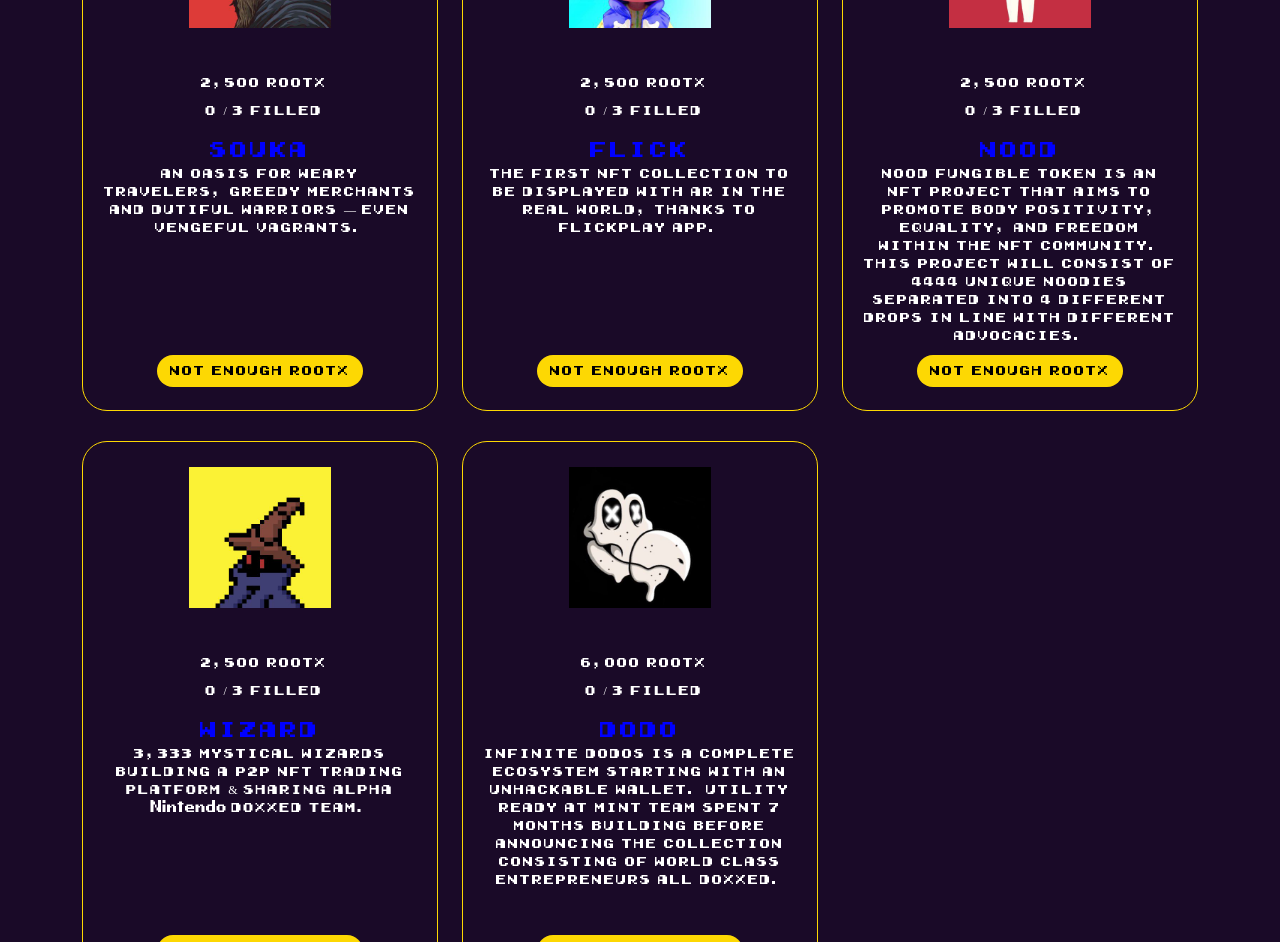
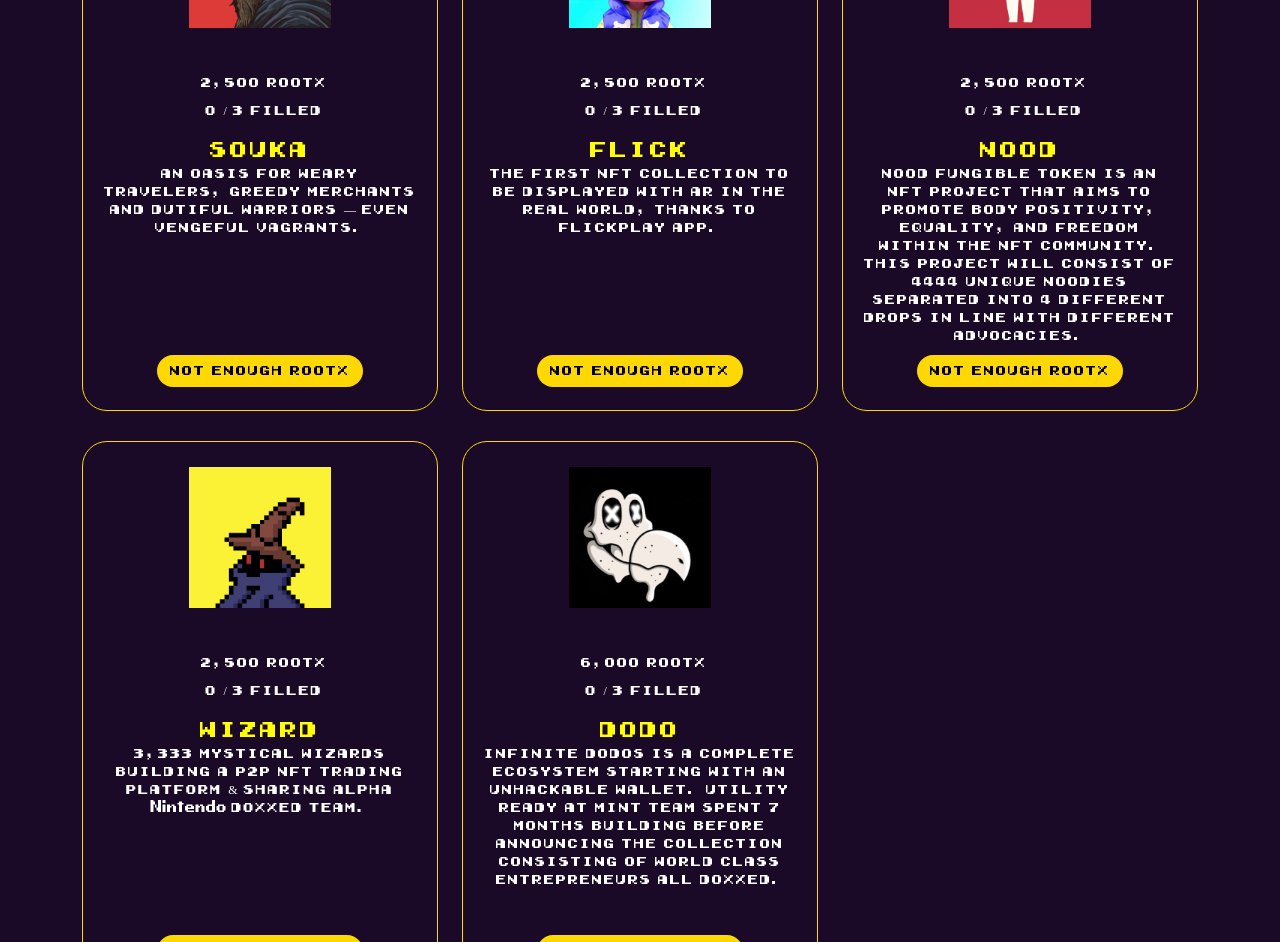
Before and after one commit to TechsolutionAAA/Bearxlabs.com, a React (Create React App) app: page /shop in a window 1280 px wide. Shown: the part 900-1842 px from the top of the page. Built offline with nearby package versions, Linux system fonts and the light colour scheme.

Commit message:
updated market stall

```diff
--- a/src/assets/css/style.css
+++ b/src/assets/css/style.css
@@ -1550,7 +1550,7 @@
 .load .load__down .title {
   font-family: earlyGameBoy;
   font-size: 20px;
-  color: blue;
+  color: yellow;
   text-align: center;
 }
 .load .load__down .owned {
--- a/src/assets/sass/components/shopPage/_loadCard.scss
+++ b/src/assets/sass/components/shopPage/_loadCard.scss
@@ -44,7 +44,7 @@
     .title {
       font-family: $earlyGameBoy;
       font-size: 20px;
-      color: blue;
+      color: yellow;
       text-align: center;
     }
 
```
Also changed, not shown: todo.txt (deleted), 1 other file (tests, documents, lock files or other folders).
